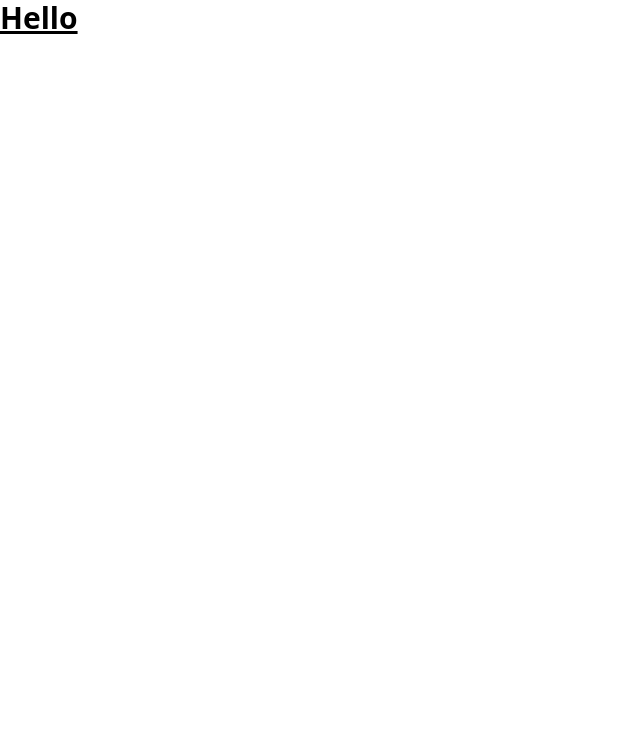
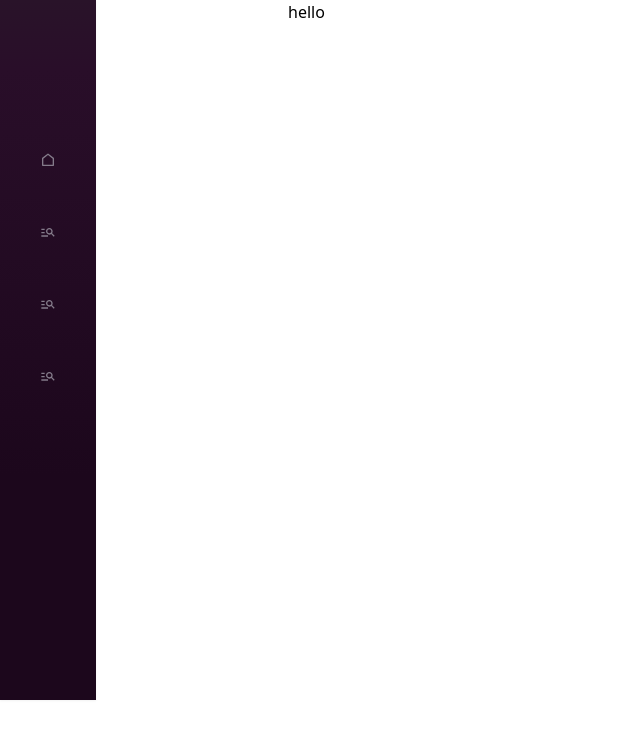
Before and after one commit to tvmir/cloud-melody, a Next.js app: page / in a window 1280 px wide. Shown: the top 738 px of the page, without its empty margins (0-640 px from the left). Built offline with nearby package versions, Linux system fonts and the light colour scheme.

Commit message:
Started with Sidebar UI

```diff
--- /dev/null
+++ b/components/Layout.tsx
@@ -0,0 +1,17 @@
+import Navbar from "./Navbar";
+import Sidebar from "./Sidebar";
+
+function Layout({ children }: any) {
+  return (
+    <div className="w-[100vw] h-[100vh]">
+      <div className="absolute top-0 w-24 left-0">
+        <Sidebar />
+      </div>
+      <div className="ml-72 mb-24">
+        <div className="h-[100vh]">{children}</div>
+      </div>
+    </div>
+  );
+}
+
+export default Layout;
--- /dev/null
+++ b/components/MenuItem.tsx
@@ -0,0 +1,25 @@
+import Link from "next/link";
+import React from "react";
+import { IconType } from "react-icons";
+
+export interface MenuProps {
+  icon: IconType;
+  route: string;
+}
+
+function MenuItem({ icon, route }: MenuProps) {
+  return (
+    <li className="px-5">
+      <div>
+        <Link href={route} passHref>
+          <div>
+            <ul className="text-white py-7" />
+            {React.createElement(icon)}
+          </div>
+        </Link>
+      </div>
+    </li>
+  );
+}
+
+export default MenuItem;
--- /dev/null
+++ b/components/Navbar.tsx
@@ -0,0 +1,22 @@
+import { GiHamburgerMenu } from "react-icons/gi";
+
+interface Props {
+  rotate: string;
+}
+
+function Navbar({ rotate }: Props) {
+  return (
+    <div>
+      <div className="w-[100vw] py-1 bg-white text-black">
+        <div className={`text-2xl px-[45%] rotate-[${rotate}] font-bold`}>
+          TheWeekend
+        </div>
+        <div>
+          <GiHamburgerMenu />
+        </div>
+      </div>
+    </div>
+  );
+}
+
+export default Navbar;
--- /dev/null
+++ b/components/Sidebar.tsx
@@ -0,0 +1,60 @@
+import { RiHomeLine } from "react-icons/ri";
+import { MdManageSearch } from "react-icons/md";
+import Link from "next/link";
+import MenuItem, { MenuProps } from "./MenuItem";
+
+const menus: MenuProps[] = [
+  {
+    icon: RiHomeLine,
+    route: "/",
+  },
+  {
+    icon: MdManageSearch,
+    route: "/browse",
+  },
+  {
+    icon: MdManageSearch,
+    route: "/browse",
+  },
+  {
+    icon: MdManageSearch,
+    route: "/browse",
+  },
+];
+
+function Sidebar() {
+  return (
+    <div className="w-full drop-shadow-sm">
+      <div className="w-full h-[calc(100vh_-_100px)] bg-gradient-to-b px-5 text-[#847B8A]">
+        <div className="h-full">
+          <div className="mb-6 py-24">
+            <ul>
+              {menus.map((menu) => (
+                <MenuItem
+                  key={menu.route}
+                  icon={menu.icon}
+                  route={menu.route}
+                />
+              ))}
+            </ul>
+            {/* <div className="h-[80%] text-sm py-5 fixed">
+              <ul>
+                {playlists.map((playlist) => (
+                  <li className="px-5" key={playlist}>
+                    <div>
+                      <Link href="/" passHref>
+                        <div className="cursor-pointer mb-3">{playlist}</div>
+                      </Link>
+                    </div>
+                  </li>
+                ))}
+              </ul>
+            </div> */}
+          </div>
+        </div>
+      </div>
+    </div>
+  );
+}
+
+export default Sidebar;
--- a/pages/_app.tsx
+++ b/pages/_app.tsx
@@ -1,8 +1,13 @@
-import '../styles/globals.css'
-import type { AppProps } from 'next/app'
+import "../styles/globals.css";
+import type { AppProps } from "next/app";
+import Layout from "../components/Layout";
 
 function MyApp({ Component, pageProps }: AppProps) {
-  return <Component {...pageProps} />
+  return (
+    <Layout>
+      <Component {...pageProps} />
+    </Layout>
+  );
 }
 
-export default MyApp
+export default MyApp;
--- a/pages/index.tsx
+++ b/pages/index.tsx
@@ -1,7 +1,8 @@
 import type { NextPage } from "next";
+import Navbar from "../components/Navbar";
 
 const Home: NextPage = () => {
-  return <div className="text-3xl font-bold underline">Hello</div>;
+  return <div>hello</div>;
 };
 
 export default Home;
--- a/tailwind.config.js
+++ b/tailwind.config.js
@@ -4,7 +4,12 @@ module.exports = {
     "./components/**/*.{js,ts,jsx,tsx}",
   ],
   theme: {
-    extend: {},
+    extend: {
+      backgroundImage: {
+        "gradient-to-b":
+          "linear-gradient(to bottom,#291329 0,#290E29 10%,#1C071C 68%,#1C071C 100%,#151515 100%);",
+      },
+    },
   },
   plugins: [],
 };
```
